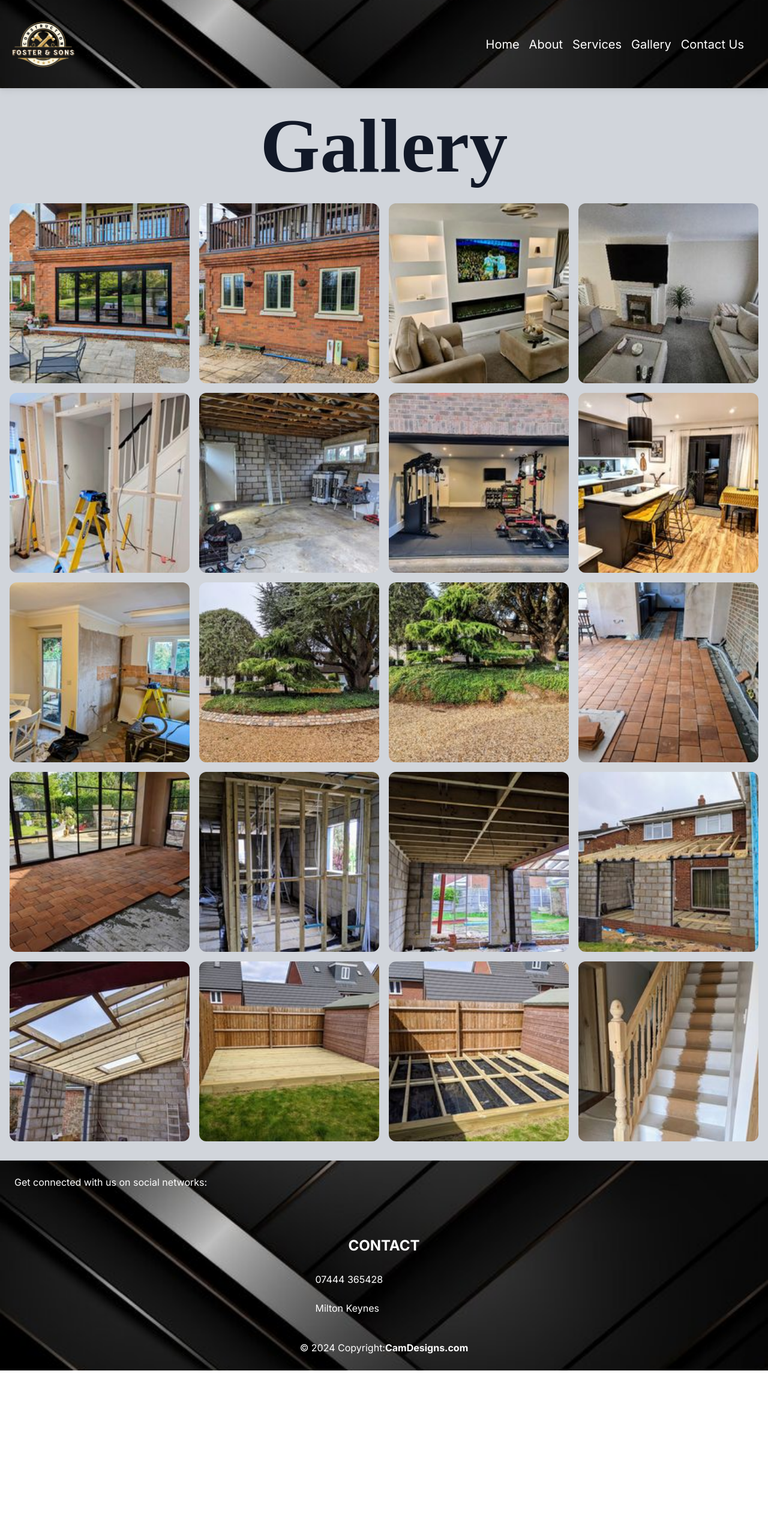
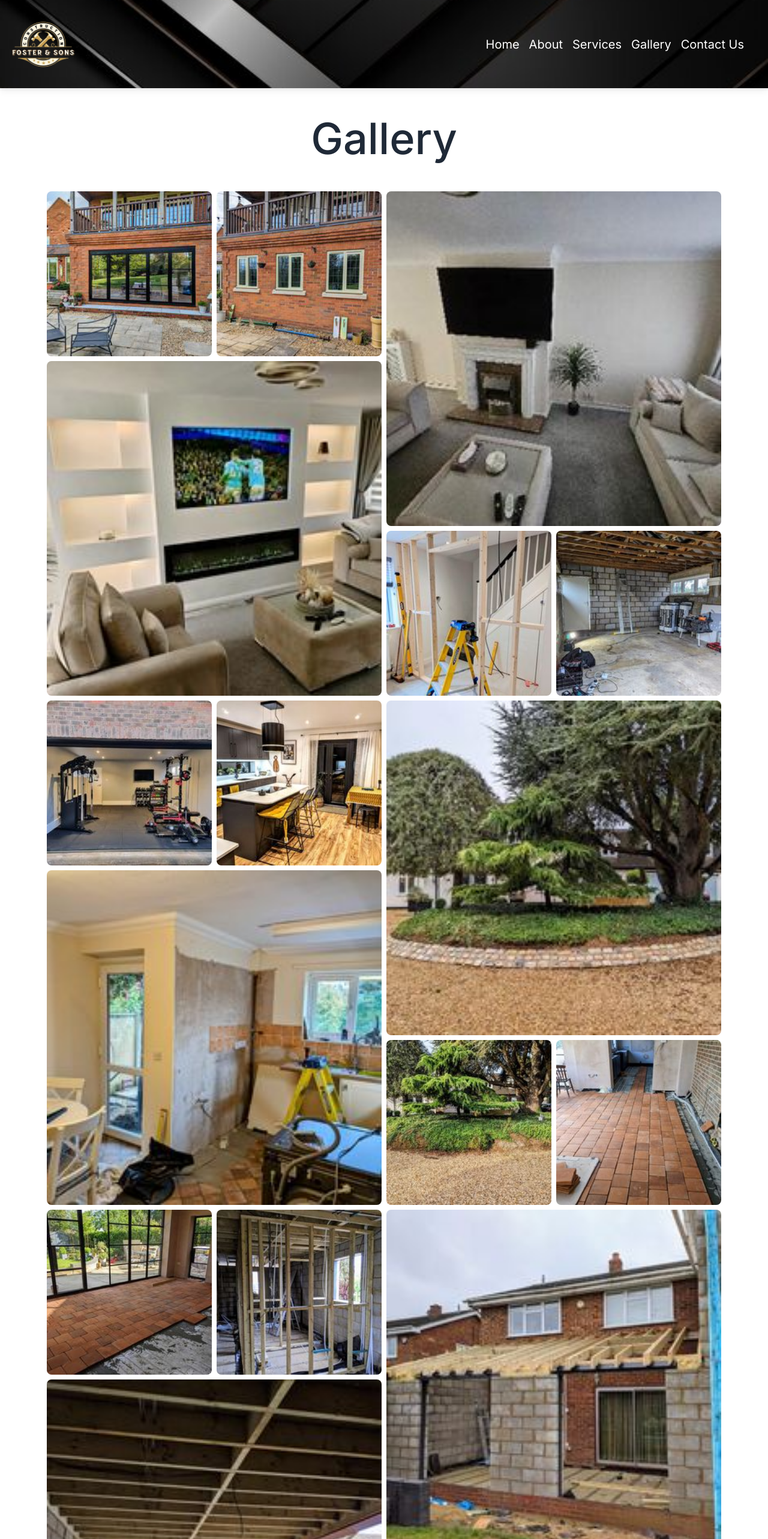
Before and after one commit to jacam666/fosters-construction, a Next.js app: page /projectGallery in a window 1280 px wide. Shown: the top 2566 px of the page at 60% size. Before the commit the page ends 2285 px from the top, so only its background shows below. Built offline with nearby package versions, Linux system fonts and the light colour scheme.

Commit message:
added modal to gallery page

```diff
--- a/package.json
+++ b/package.json
@@ -17,7 +17,8 @@
     "next": "14.2.4",
     "react": "^18",
     "react-dom": "^18",
-    "react-icons": "^5.2.1"
+    "react-icons": "^5.2.1",
+    "react-modal": "^3.16.1"
   },
   "devDependencies": {
     "@types/node": "^20",
--- a/src/app/projectGallery/page.tsx
+++ b/src/app/projectGallery/page.tsx
@@ -1,61 +1,274 @@
-import Footer from "@/components/Footer"
-import MyNavbar from "@/components/MyNavbar"
-import Image from "next/image"
+// "use client";
 
+// import Footer from "@/components/Footer";
+// import MyNavbar from "@/components/MyNavbar";
+// import { Modal, ModalBody, ModalFooter, ModalHeader } from "@nextui-org/react";
+// import Image from "next/image";
+// import { useState } from "react";
 
-    const getImageData = () => {
-        return [
-            { src: "/images/galleryImages/galleryimage1.jpg", alt: "Gallery Image 1" },
-            { src: "/images/galleryImages/galleryimage2.jpg", alt: "Gallery Image 2" },
-            { src: "/images/galleryImages/galleryimage3.jpg", alt: "Gallery Image 3" },
-            { src: "/images/galleryImages/galleryimage4.jpg", alt: "Gallery Image 4" },
-            { src: "/images/galleryImages/galleryimage5.jpg", alt: "Gallery Image 5" },
-            { src: "/images/galleryImages/galleryimage6.jpg", alt: "Gallery Image 6" },
-            { src: "/images/galleryImages/galleryimage7.jpg", alt: "Gallery Image 7" },
-            { src: "/images/galleryImages/galleryimage8.jpg", alt: "Gallery Image 8" },
-            { src: "/images/galleryImages/galleryimage9.jpg", alt: "Gallery Image 9" },
-            { src: "/images/galleryImages/galleryimage10.jpg", alt: "Gallery Image 10" },
-            { src: "/images/galleryImages/galleryimage11.jpg", alt: "Gallery Image 11" },
-            { src: "/images/galleryImages/galleryimage12.jpg", alt: "Gallery Image 12" },
-            { src: "/images/galleryImages/galleryimage13.jpg", alt: "Gallery Image 13" },
-            { src: "/images/galleryImages/galleryimage14.jpg", alt: "Gallery Image 14" },
-            { src: "/images/galleryImages/galleryimage15.jpg", alt: "Gallery Image 15" },
-            { src: "/images/galleryImages/galleryimage16.jpg", alt: "Gallery Image 16" },
-            { src: "/images/galleryImages/galleryimage17.jpg", alt: "Gallery Image 17" },
-            { src: "/images/galleryImages/galleryimage18.jpg", alt: "Gallery Image 18" },
-            { src: "/images/galleryImages/galleryimage19.jpg", alt: "Gallery Image 19" },
-            { src: "/images/galleryImages/galleryimage20.jpg", alt: "Gallery Image 20" }
-        ]
+// const getImageData = () => {
+//     return [
+//         { src: "/images/galleryImages/galleryimage1.jpg", alt: "Gallery Image 1" },
+//         { src: "/images/galleryImages/galleryimage2.jpg", alt: "Gallery Image 2" },
+//         { src: "/images/galleryImages/galleryimage3.jpg", alt: "Gallery Image 3" },
+//         { src: "/images/galleryImages/galleryimage4.jpg", alt: "Gallery Image 4" },
+//         { src: "/images/galleryImages/galleryimage5.jpg", alt: "Gallery Image 5" },
+//         { src: "/images/galleryImages/galleryimage6.jpg", alt: "Gallery Image 6" },
+//         { src: "/images/galleryImages/galleryimage7.jpg", alt: "Gallery Image 7" },
+//         { src: "/images/galleryImages/galleryimage8.jpg", alt: "Gallery Image 8" },
+//         { src: "/images/galleryImages/galleryimage9.jpg", alt: "Gallery Image 9" },
+//         { src: "/images/galleryImages/galleryimage10.jpg", alt: "Gallery Image 10" },
+//         { src: "/images/galleryImages/galleryimage11.jpg", alt: "Gallery Image 11" },
+//         { src: "/images/galleryImages/galleryimage12.jpg", alt: "Gallery Image 12" },
+//         { src: "/images/galleryImages/galleryimage13.jpg", alt: "Gallery Image 13" },
+//         { src: "/images/galleryImages/galleryimage14.jpg", alt: "Gallery Image 14" },
+//         { src: "/images/galleryImages/galleryimage15.jpg", alt: "Gallery Image 15" },
+//         { src: "/images/galleryImages/galleryimage16.jpg", alt: "Gallery Image 16" },
+//         { src: "/images/galleryImages/galleryimage17.jpg", alt: "Gallery Image 17" },
+//         { src: "/images/galleryImages/galleryimage18.jpg", alt: "Gallery Image 18" },
+//         { src: "/images/galleryImages/galleryimage19.jpg", alt: "Gallery Image 19" },
+//         { src: "/images/galleryImages/galleryimage20.jpg", alt: "Gallery Image 20" }
+//     ];
+// };
+
+// export default function Gallery() {
+//     const images = getImageData();
+
+//     const [modalIsOpen, setIsOpen] = useState(false);
+//     const [selectedImage, setSelectedImage] = useState("");
+
+//     function openModal(imageSrc: string) {
+//         console.log("Image clicked:", imageSrc); // Debug log
+//         setSelectedImage(imageSrc);
+//         setIsOpen(true);
+//     }
+
+//     function closeModal() {
+//         setIsOpen(false);
+//         setSelectedImage("");
+//     }
+
+//     return (
+//         <div className="bg-gray-200">
+//             <div className="background">
+//                 <MyNavbar />
+//             </div>
+//             <div className="gallery-background">
+//                 <h1 className="frontPage-header text-gray-900 text-center text-5xl lg:text-9xl my-8 font-bold">
+//                     Gallery
+//                 </h1>
+//             </div>
+//             <div className="grid grid-cols-2 lg:grid-cols-3 xl:grid-cols-4 gap-3 mx-3 sm:mx-5 my-8">
+//                 {images.map((image, index) => (
+//                     <div key={index} className="">
+//                         <Image
+//                             src={image.src}
+//                             alt={image.alt}
+//                             width={500}
+//                             height={500}
+//                             onClick={() => openModal(image.src)}
+//                             className="rounded-xl cursor-pointer"
+//                         />
+//                     </div>
+//                 ))}
+//             </div>
+//             <Modal
+//                 closeButton
+//                 blur
+//                 aria-labelledby="modal-title"
+//                 open={modalIsOpen}
+//                 onClose={closeModal}
+//             >
+//                 <ModalHeader>
+//                     <h2 id="modal-title">Selected Image</h2>
+//                 </ModalHeader>
+//                 <ModalBody>
+//                     <img src={selectedImage} alt="Selected" className="max-w-full max-h-[80vh]" />
+//                 </ModalBody>
+//                 <ModalFooter>
+//                     <button
+//                         className="mt-4 bg-red-500 text-white px-4 py-2 rounded"
+//                         onClick={closeModal}
+//                     >
+//                         Close
+//                     </button>
+//                 </ModalFooter>
+//             </Modal>
+//             <Footer />
+//         </div>
+//     );
+// }
+
+"use client"
+
+import Footer from '@/components/Footer';
+import MyNavbar from '@/components/MyNavbar';
+import React, { useState, useEffect } from 'react';
+import Modal from 'react-modal';
+
+const customStyles = {
+    content: {
+        top: '50%',
+        left: '50%',
+        right: 'auto',
+        bottom: 'auto',
+        marginRight: '-50%',
+        transform: 'translate(-50%, -50%)',
+        backgroundColor: 'transparent',
+        border: 'none',
+        width: '90%'
+    },
+    overlay: {
+        backgroundColor: 'rgba(0, 0, 0, 0.75)'
+    }
+};
+
+export default function Gallery() {
+    const [modalIsOpen, setIsOpen] = useState(false);
+    const [selectedImage, setSelectedImage] = useState('');
+
+    useEffect(() => {
+        if (typeof window !== 'undefined') {
+            Modal.setAppElement(document.body);
+        }
+    }, []);
+
+    function openModal(imageSrc: string) {
+        setSelectedImage(imageSrc);
+        setIsOpen(true);
     }
 
-    export default function Gallery() {
-        const images = getImageData();
+    function closeModal() {
+        setIsOpen(false);
+        setSelectedImage('');
+    }
+
+    const images = [
+        "/images/galleryImages/galleryimage1.jpg",
+        "/images/galleryImages/galleryimage2.jpg",
+        "/images/galleryImages/galleryimage3.jpg",
+        "/images/galleryImages/galleryimage4.jpg",
+        "/images/galleryImages/galleryimage5.jpg",
+        "/images/galleryImages/galleryimage6.jpg",
+        "/images/galleryImages/galleryimage7.jpg",
+        "/images/galleryImages/galleryimage8.jpg",
+        "/images/galleryImages/galleryimage9.jpg",
+        "/images/galleryImages/galleryimage10.jpg",
+        "/images/galleryImages/galleryimage11.jpg",
+        "/images/galleryImages/galleryimage12.jpg",
+        "/images/galleryImages/galleryimage13.jpg",
+        "/images/galleryImages/galleryimage14.jpg",
+        "/images/galleryImages/galleryimage15.jpg",
+        "/images/galleryImages/galleryimage16.jpg",
+        "/images/galleryImages/galleryimage17.jpg",
+        "/images/galleryImages/galleryimage18.jpg",
+        "/images/galleryImages/galleryimage19.jpg",
+        "/images/galleryImages/galleryimage20.jpg"
+    ];
 
     return (
-        <div className="bg-gray-300">
-            <div className="background">
-                <MyNavbar />
+        <div className="">
+            <div className='background'>
+            <MyNavbar />
             </div>
-            <div className="">
-                <h1 className="frontPage-header text-gray-900 text-center text-4xl lg:text-9xl my-8 font-bold">Gallery</h1>
+            <div className=" ">
+                <h1 className="homepage-header text-6xl my-12 lg:text-7xl  text-gray-800 text-center">Gallery</h1>
+                <div className="container mx-auto sm:px-5 py-2 lg:px-32 lg:pt-12">
+                    <div className="-m-1 flex flex-wrap md:-m-2">
+                        <div className="flex w-1/2 flex-wrap">
+                            {images.slice(0, 3).map((src, index) => (
+                                <div key={index} className={`w-${index === 2 ? "full" : "1/2"} p-1 md:p-2`}>
+                                    <img
+                                        alt="gallery"
+                                        className="block h-full w-full rounded-lg object-cover object-center cursor-pointer"
+                                        src={src}
+                                        onClick={() => openModal(src)}
+                                    />
+                                </div>
+                            ))}
+                        </div>
+                        <div className="flex w-1/2 flex-wrap">
+                            {images.slice(3, 6).map((src, index) => (
+                                <div key={index} className={`w-${index === 0 ? "full" : "1/2"} p-1 md:p-2`}>
+                                    <img
+                                        alt="gallery"
+                                        className="block h-full w-full rounded-lg object-cover object-center cursor-pointer"
+                                        src={src}
+                                        onClick={() => openModal(src)}
+                                    />
+                                </div>
+                            ))}
+                        </div>
+                        <div className="flex w-1/2 flex-wrap">
+                            {images.slice(6, 9).map((src, index) => (
+                                <div key={index} className={`w-${index === 2 ? "full" : "1/2"} p-1 md:p-2`}>
+                                    <img
+                                        alt="gallery"
+                                        className="block h-full w-full rounded-lg object-cover object-center cursor-pointer"
+                                        src={src}
+                                        onClick={() => openModal(src)}
+                                    />
+                                </div>
+                            ))}
+                        </div>
+                        <div className="flex w-1/2 flex-wrap">
+                            {images.slice(9, 12).map((src, index) => (
+                                <div key={index} className={`w-${index === 0 ? "full" : "1/2"} p-1 md:p-2`}>
+                                    <img
+                                        alt="gallery"
+                                        className="block h-full w-full rounded-lg object-cover object-center cursor-pointer"
+                                        src={src}
+                                        onClick={() => openModal(src)}
+                                    />
+                                </div>
+                            ))}
+                        </div>
+                        <div className="flex w-1/2 flex-wrap">
+                            {images.slice(12, 15).map((src, index) => (
+                                <div key={index} className={`w-${index === 2 ? "full" : "1/2"} p-1 md:p-2`}>
+                                    <img
+                                        alt="gallery"
+                                        className="block h-full w-full rounded-lg object-cover object-center cursor-pointer"
+                                        src={src}
+                                        onClick={() => openModal(src)}
+                                    />
+                                </div>
+                            ))}
+                        </div>
+                        <div className="flex w-1/2 flex-wrap">
+                            {images.slice(15, 18).map((src, index) => (
+                                <div key={index} className={`w-${index === 0 ? "full" : "1/2"} p-1 md:p-2`}>
+                                    <img
+                                        alt="gallery"
+                                        className="block h-full w-full rounded-lg object-cover object-center cursor-pointer"
+                                        src={src}
+                                        onClick={() => openModal(src)}
+                                    />
+                                </div>
+                            ))}
+                        </div>
+                    </div>
+                </div>
+                {typeof window !== 'undefined' && (
+                    <Modal
+                        isOpen={modalIsOpen}
+                        onRequestClose={closeModal}
+                        style={customStyles}
+                        contentLabel="Image Modal"
+                    >
+                        <div className="flex flex-col items-center">
+                            <img src={selectedImage} alt="Selected" className="max-w-full max-h-[90vh]" />
+                            <button
+                                className="mt-4 bg-red-500 text-white px-4 py-2 rounded"
+                                onClick={closeModal}
+                            >
+                                Close
+                            </button>
+                        </div>
+                    </Modal>
+                )}
             </div>
-            <div className="grid grid-cols-2 lg:grid-cols-3 xl:grid-cols-4 gap-3 mx-3 sm:mx-5 my-8 ">
-                {images.map((image, index) => (
-                    <div key={index} className="">
-                        <Image
-                            src={image.src}
-                            alt={image.alt}
-                            width={500}
-                            height={500}
-                            className="rounded-xl"
-                            />
-                    </div>
-                ))}
-            </div>
-            <div className="">
-                <Footer />
-            </div>
+            <Footer />
         </div>
-
-    )
+    );
 }
```
Also changed, not shown: 1 other file (tests, documents, lock files or other folders).
